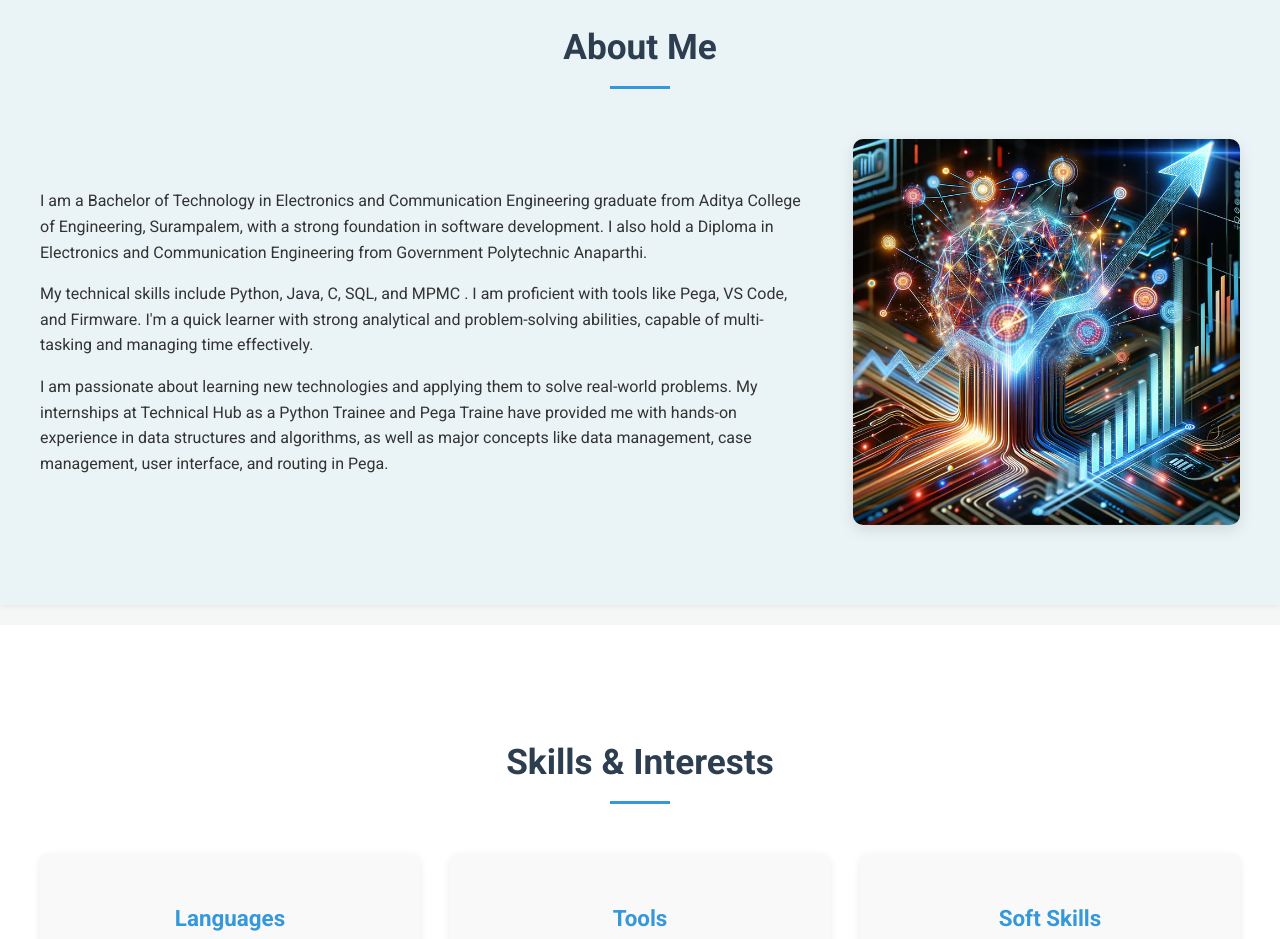
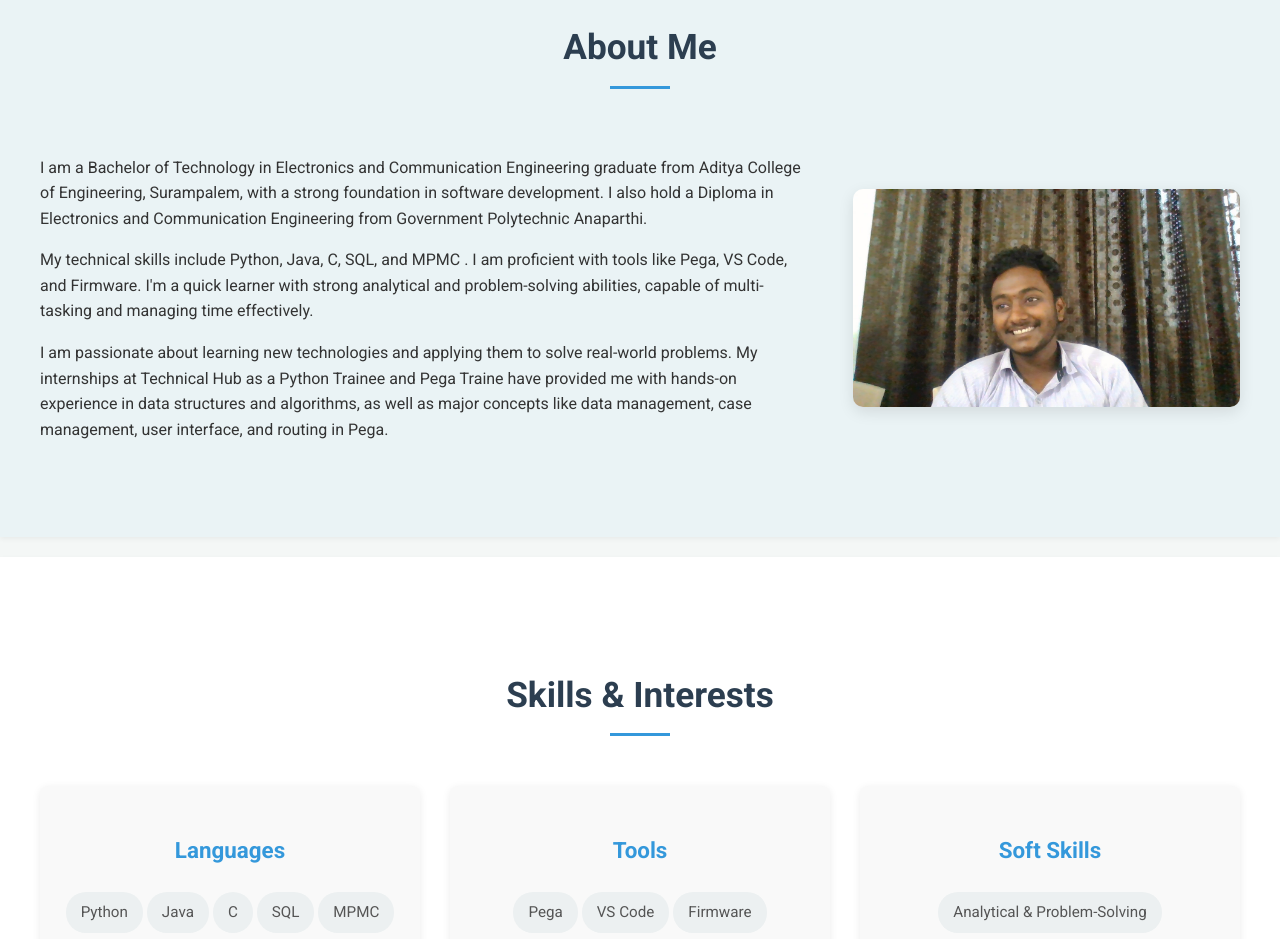
Before and after one commit to simhadri0674/portfolio1, a plain HTML site: page index.html in a window 1280 px wide. Shown: the part 1140-2079 px from the top of the page. Drawn offline with Linux system fonts and the light colour scheme.

Commit message:
Update index.html

```diff
--- a/index.html
+++ b/index.html
@@ -62,7 +62,8 @@
                         <p>I am passionate about learning new technologies and applying them to solve real-world problems. My internships at Technical Hub as a Python Trainee and Pega Traine have provided me with hands-on experience in data structures and algorithms, as well as major concepts like data management, case management, user interface, and routing in Pega.</p>
                     </div>
                     <div class="about-image">
-                        <img src="growth_image.png" alt="Growth Concept Image">
+                        <img src="WIN_20240410_11_23_16_Pro (4).jpg
+" alt="Growth Concept Image">
                     </div>
                 </div>
             </div>
```
